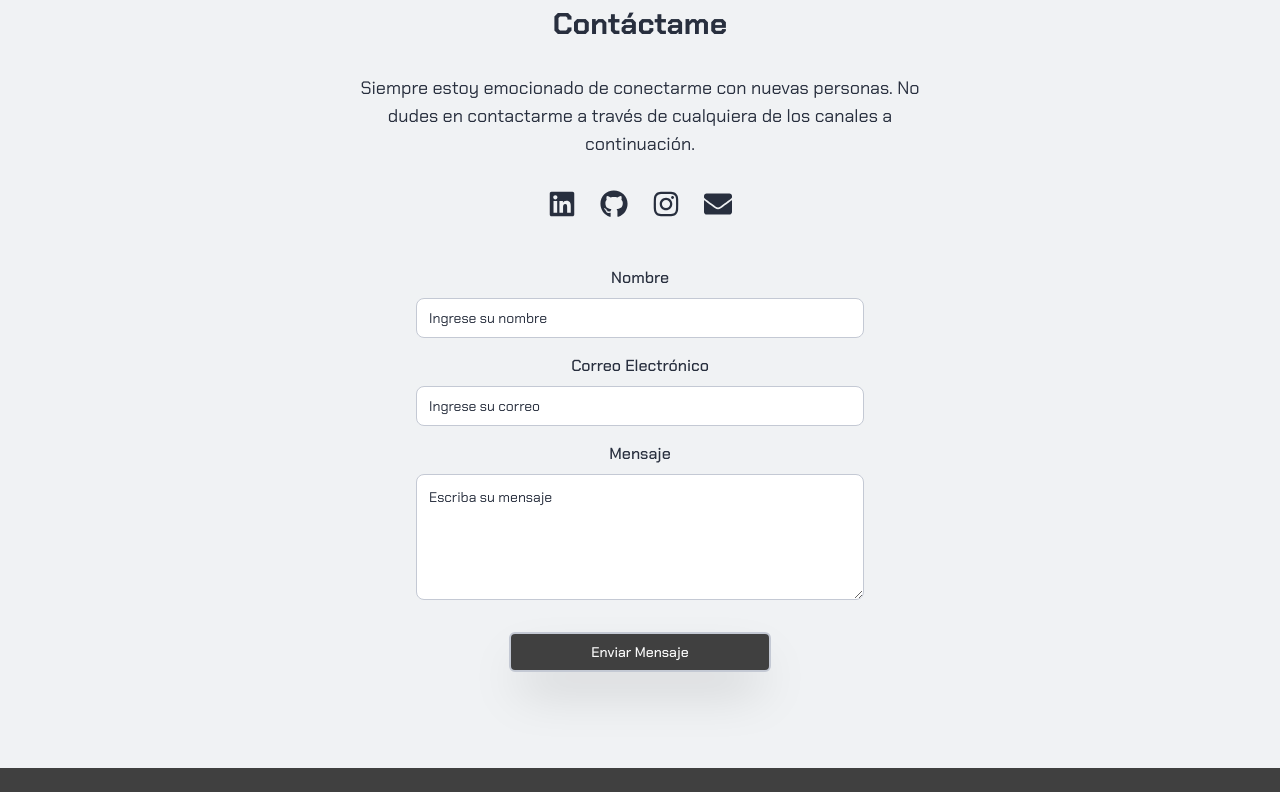
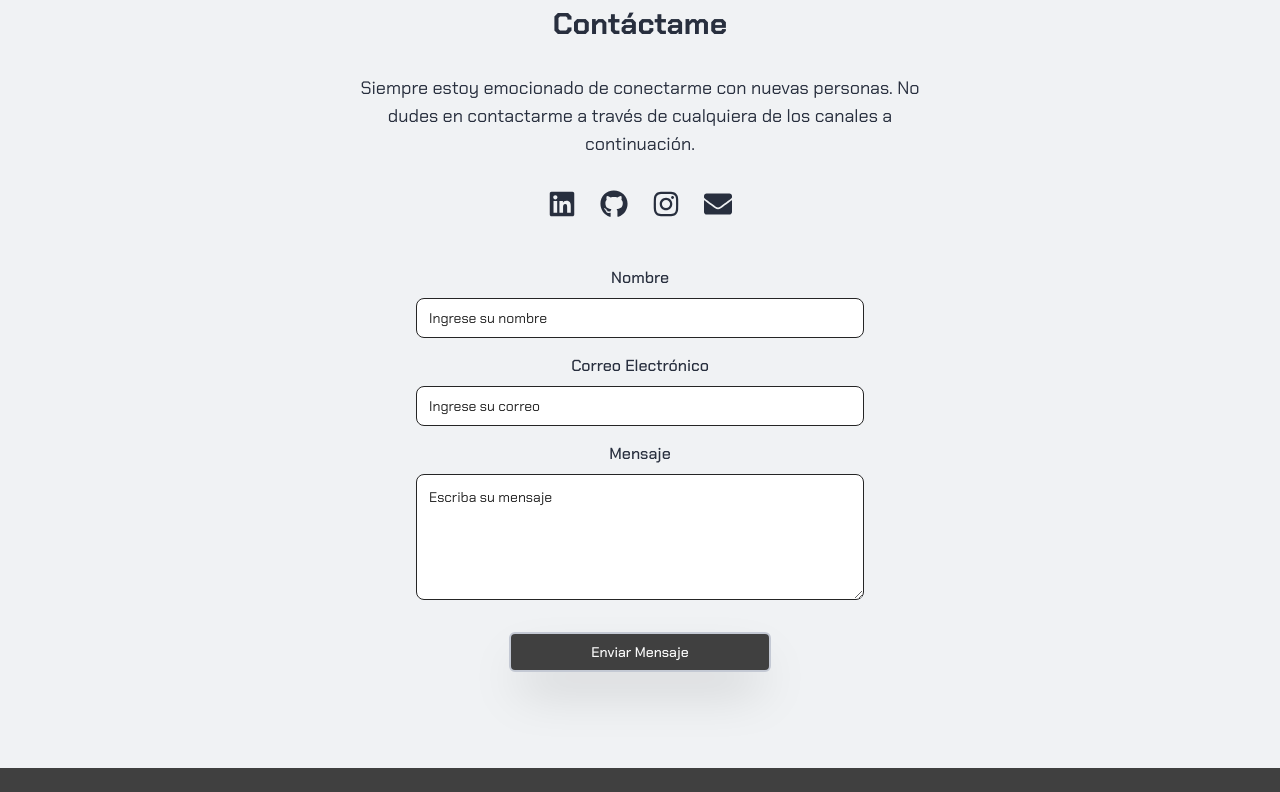
Before and after one commit to aleff-eco/portfolio, a Next.js app: page / in a window 1280 px wide. Shown: the part 3592-4384 px from the top of the page. Built offline with nearby package versions, Linux system fonts and the light colour scheme; no server answers.

Commit message:
Contact form V2

```diff
--- a/src/components/contact.jsx
+++ b/src/components/contact.jsx
@@ -4,6 +4,7 @@ import { Textarea } from "@/components/textarea";
 import { Button } from "@/components/button";
 import { FaLinkedin, FaGithub, FaInstagram, FaEnvelope } from "react-icons/fa";
 import emailjs from "emailjs-com";
+import "../styles/Contact.css";
 
 export function Contact() {
   const [alert, setAlert] = useState({ show: false, success: false });
@@ -12,10 +13,6 @@ export function Contact() {
     e.preventDefault();
 
     const form = e.target;
-    const email = form.email.value;
-    const name = form.name.value;
-
-    console.log("Email:", email);
 
     emailjs
       .sendForm(
@@ -27,9 +24,11 @@ export function Contact() {
       .then(
         (result) => {
           setAlert({ show: true, success: true });
+          setTimeout(() => setAlert({ show: false, success: false }), 6000); // Ocultar después de 5 segundos
         },
         (error) => {
           setAlert({ show: true, success: false });
+          setTimeout(() => setAlert({ show: false, success: false }), 6000); // Ocultar después de 5 segundos
         }
       );
 
@@ -41,6 +40,57 @@ export function Contact() {
       id="contact"
       className="py-12 md:py-16 lg:py-20 bg-background text-center"
     >
+      {alert.show && (
+        <div
+          style={{
+            backgroundColor: alert.success ? "#d4edda" : "#f8d7da", // Colores de fondo
+            borderColor: alert.success ? "#c3e6cb" : "#f5c6cb", // Colores del borde
+            color: alert.success ? "#155724" : "#721c24", // Colores del texto
+            position: "fixed", // Notificación flotante
+            bottom: "20px", // Ubicación en la parte inferior
+            right: "20px", // Ubicación en la parte derecha
+            zIndex: 1000, // Asegurarnos de que esté por encima de otros elementos
+            padding: "16px",
+            paddingRight: "40px", // Espacio extra para el botón de cierre
+            borderRadius: "8px",
+            width: "300px", // Tamaño fijo
+            boxShadow: "0 4px 6px rgba(0, 0, 0, 0.1)", // Sombra para darle un efecto flotante
+          }}
+          role="alert"
+        >
+          <strong className="font-bold">
+            {alert.success ? "¡Éxito! " : "¡Error! "}
+          </strong>
+          <span className="block sm:inline">
+            {alert.success
+              ? "Tu mensaje ha sido enviado correctamente."
+              : "Ocurrió un error al enviar tu mensaje. Inténtelo de nuevo."}
+          </span>
+          <button
+            style={{
+              position: "absolute",
+              top: "8px",
+              right: "8px",
+              padding: "4px",
+              background: "transparent",
+              border: "none",
+              cursor: "pointer",
+            }}
+            onClick={() => setAlert({ ...alert, show: false })}
+          >
+            <svg
+              className={`fill-current h-6 w-6 ${
+                alert.success ? "text-green-500" : "text-red-500"
+              }`}
+              role="button"
+              xmlns="http://www.w3.org/2000/svg"
+              viewBox="0 0 20 20"
+            >
+              <path d="M14.348 14.849a1.2 1.2 0 0 1-1.697 0L10 11.819l-2.651 3.029a1.2 1.2 0 1 1-1.697-1.697l2.758-3.15-2.759-3.152a1.2 1.2 0 1 1 1.697-1.697L10 8.183l2.651-3.031a1.2 1.2 0 1 1 1.697 1.697l-2.758 3.152 2.758 3.15a1.2 1.2 0 0 1 0 1.698z" />
+            </svg>
+          </button>
+        </div>
+      )}
       <div className="container mx-auto px-4 sm:px-6 lg:px-8">
         <h2 className="text-3xl font-bold mb-8 text-foreground">Contáctame</h2>
         <p className="text-lg text-muted-foreground mb-8 max-w-[600px] mx-auto">
@@ -53,7 +103,7 @@ export function Contact() {
             href="https://www.linkedin.com/in/aleff-espinosa-cordova/"
             target="_blank"
             rel="noopener noreferrer"
-            className="icon-wrapper text-muted-foreground hover:text-primary transition-colors"
+            className="icon-wrapper text-muted-foreground hover:opacity-70"
           >
             <FaLinkedin size={28} />
           </a>
@@ -61,7 +111,7 @@ export function Contact() {
             href="https://github.com/aleff-eco"
             target="_blank"
             rel="noopener noreferrer"
-            className="icon-wrapper text-muted-foreground hover:text-primary transition-colors"
+            className="icon-wrapper text-muted-foreground hover:opacity-70 "
           >
             <FaGithub size={28} />
           </a>
@@ -69,55 +119,19 @@ export function Contact() {
             href="https://www.instagram.com/ale.legasov?igsh=eHY1bDNhM3F5NjVx"
             target="_blank"
             rel="noopener noreferrer"
-            className="icon-wrapper text-muted-foreground hover:text-primary transition-colors"
+            className="icon-wrapper text-muted-foreground hover:opacity-70 "
           >
             <FaInstagram size={28} />
           </a>
           <a
             href="mailto:dev.aleffec.com"
-            className="icon-wrapper text-muted-foreground hover:text-primary transition-colors"
+            className="icon-wrapper text-muted-foreground hover:opacity-70 "
           >
             <FaEnvelope size={28} />
           </a>
         </div>
 
         <div className="max-w-md mx-auto">
-          {alert.show && (
-            <div
-              className={`${
-                alert.success
-                  ? "bg-green-100 border border-green-400 text-green-700"
-                  : "bg-red-100 border border-red-400 text-red-700"
-              } px-4 py-3 rounded relative mb-4`}
-              role="alert"
-            >
-              <strong className="font-bold">
-                {alert.success ? "¡Éxito! " : "¡Error! "}
-              </strong>
-              <span className="block sm:inline">
-                {alert.success
-                  ? "Tu mensaje ha sido enviado correctamente."
-                  : "Ocurrió un error al enviar tu mensaje. Inténtelo de nuevo."}
-              </span>
-              <span
-                className="absolute top-0 bottom-0 right-0 px-4 py-3 cursor-pointer"
-                onClick={() => setAlert({ ...alert, show: false })}
-              >
-                <svg
-                  className={`fill-current h-6 w-6 ${
-                    alert.success ? "text-green-500" : "text-red-500"
-                  }`}
-                  role="button"
-                  xmlns="http://www.w3.org/2000/svg"
-                  viewBox="0 0 20 20"
-                >
-                  <title>Close</title>
-                  <path d="M14.348 14.849a1.2 1.2 0 0 1-1.697 0L10 11.819l-2.651 3.029a1.2 1.2 0 1 1-1.697-1.697l2.758-3.15-2.759-3.152a1.2 1.2 0 1 1 1.697-1.697L10 8.183l2.651-3.031a1.2 1.2 0 1 1 1.697 1.697l-2.758 3.152 2.758 3.15a1.2 1.2 0 0 1 0 1.698z" />
-                </svg>
-              </span>
-            </div>
-          )}
-
           <form onSubmit={handleSubmit}>
             <div className="mb-4">
               <label
@@ -169,7 +183,7 @@ export function Contact() {
             </div>
             <Button
               type="submit"
-              className="inline-flex items-center justify-center rounded-md px-20 py-4 m-4 text-sm md:text-md font-medium shadow-2xl border-2 border-transparent bg-primary text-primary-foreground hover:bg-primary-foreground hover:text-primary hover:underline-offset-4 transition-all duration-200 hover:scale-105 transform"
+              className="inline-flex items-center justify-center rounded-md px-20 py-4 m-4 text-sm md:text-md font-medium shadow-2xl border-2 border-transparent bg-primary text-primary-foreground hover:underline-offset-4 transition-all duration-200 hover:scale-105 transform"
             >
               Enviar Mensaje
             </Button>
--- a/src/data/information.jsx
+++ b/src/data/information.jsx
@@ -235,7 +235,7 @@ export const companies = [
   {
     name: "REICHSTAG",
     title: "Edificaciones",
-    imageUrl: "/experience/reichstag.jpeg",
+    imageUrl: "/experience/reichstag.png",
     link: "https://reichstag.com.mx/",
   },
 ];
--- /dev/null
+++ b/src/styles/Contact.css
@@ -0,0 +1,26 @@
+input,
+textarea {
+    color: rgb(37, 37, 37) !important;
+}
+
+input::placeholder,
+textarea::placeholder {
+    color: rgb(37, 37, 37) !important;
+}
+
+input,
+textarea {
+    background-color: white !important;
+    border-color: rgb(37, 37, 37) !important;
+}
+
+.dark input,
+.dark textarea {
+    color:  220 22% 12% !important;
+    background-color: white !important;
+}
+
+.dark input::placeholder,
+.dark textarea::placeholder {
+    color: rgb(37, 37, 37) !important;
+}
--- a/tailwind.config.js
+++ b/tailwind.config.js
@@ -1,5 +1,6 @@
 /** @type {import('tailwindcss').Config} */
 module.exports = {
+  darkMode: "class", // Añade esta línea para habilitar el modo oscuro basado en clases
   content: [
     "./src/pages/**/*.{js,ts,jsx,tsx,mdx}",
     "./src/components/**/*.{js,ts,jsx,tsx,mdx}",
@@ -7,70 +8,65 @@ module.exports = {
   ],
   theme: {
     extend: {
-      backgroundImage: {
-        "gradient-radial": "radial-gradient(var(--tw-gradient-stops))",
-        "gradient-conic":
-          "conic-gradient(from 180deg at 50% 50%, var(--tw-gradient-stops))",
+    },
+    colors: {
+      border: "hsl(var(--border))",
+      input: "hsl(var(--input))",
+      ring: "hsl(var(--ring))",
+      background: "hsl(var(--background))",
+      foreground: "hsl(var(--foreground))",
+      primary: {
+        DEFAULT: "hsl(var(--primary))",
+        foreground: "hsl(var(--primary-foreground))",
+      },
+      secondary: {
+        DEFAULT: "hsl(var(--secondary))",
+        foreground: "hsl(var(--secondary-foreground))",
+      },
+      destructive: {
+        DEFAULT: "hsl(var(--destructive))",
+        foreground: "hsl(var(--destructive-foreground))",
+      },
+      muted: {
+        DEFAULT: "hsl(var(--muted))",
+        foreground: "hsl(var(--muted-foreground))",
+      },
+      accent: {
+        DEFAULT: "hsl(var(--accent))",
+        foreground: "hsl(var(--accent-foreground))",
+      },
+      popover: {
+        DEFAULT: "hsl(var(--popover))",
+        foreground: "hsl(var(--popover-foreground))",
+      },
+      card: {
+        DEFAULT: "hsl(var(--card))",
+        foreground: "hsl(var(--card-foreground))",
       },
     },
-      colors: {
-            "border": "hsl(var(--border))",
-            "input": "hsl(var(--input))",
-            "ring": "hsl(var(--ring))",
-            "background": "hsl(var(--background))",
-            "foreground": "hsl(var(--foreground))",
-            "primary": {
-              "DEFAULT": "hsl(var(--primary))",
-              "foreground": "hsl(var(--primary-foreground))"
-            },
-            "secondary": {
-              "DEFAULT": "hsl(var(--secondary))",
-              "foreground": "hsl(var(--secondary-foreground))"
-            },
-            "destructive": {
-              "DEFAULT": "hsl(var(--destructive))",
-              "foreground": "hsl(var(--destructive-foreground))"
-            },
-            "muted": {
-              "DEFAULT": "hsl(var(--muted))",
-              "foreground": "hsl(var(--muted-foreground))"
-            },
-            "accent": {
-              "DEFAULT": "hsl(var(--accent))",
-              "foreground": "hsl(var(--accent-foreground))"
-            },
-            "popover": {
-              "DEFAULT": "hsl(var(--popover))",
-              "foreground": "hsl(var(--popover-foreground))"
-            },
-            "card": {
-              "DEFAULT": "hsl(var(--card))",
-              "foreground": "hsl(var(--card-foreground))"
-            }
-          },
     borderRadius: {
-            "lg": "var(--radius)",
-            "md": "calc(var(--radius) - 2px)",
-            "sm": "calc(var(--radius) - 4px)"
+      lg: "var(--radius)",
+      md: "calc(var(--radius) - 2px)",
+      sm: "calc(var(--radius) - 4px)",
     },
     keyframes: {
       "accordion-down": {
-              "from": {
-                "height": "0"
+        from: {
+          height: "0",
         },
-              "to": {
-                "height": "var(--radix-accordion-content-height)"
-              }
+        to: {
+          height: "var(--radix-accordion-content-height)",
+        },
       },
       "accordion-up": {
-              "from": {
-                "height": "var(--radix-accordion-content-height)"
+        from: {
+          height: "var(--radix-accordion-content-height)",
         },
-              "to": {
-                "height": "0"
-              }
-            }
-          }
+        to: {
+          height: "0",
+        },
+      },
+    },
   },
   plugins: [require("tailwindcss-animate")],
 };
```
Also changed, not shown: src/styles/skills.css (+0 -8 lines), public/experience/reichstag.jpeg (deleted), public/experience/reichstag.png (added). Lines whose indentation alone changed are shown as unchanged.
